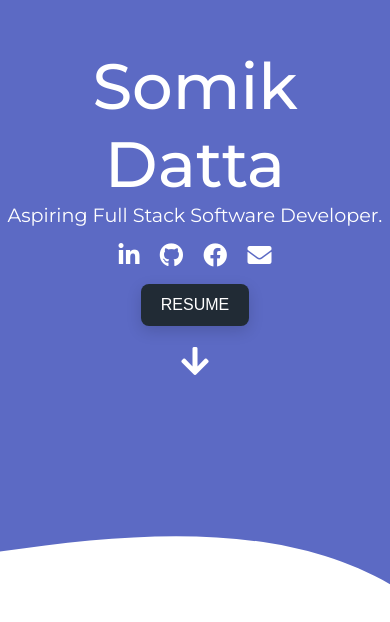
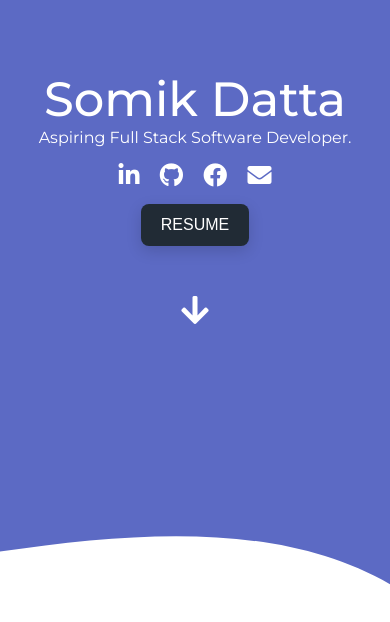
Before and after one commit to somikdatta/somikdatta.com, a plain HTML site: page index.html in a window 390 px wide. Shown: the part 116-738 px from the top of the page. Drawn offline with Linux system fonts and the light colour scheme.

Commit message:
Landing page

```diff
--- a/styles.css
+++ b/styles.css
@@ -80,6 +80,12 @@ body {
     text-decoration: none;
     font-size: 1.5rem;
     margin: 0 0.5rem;
+    transition: transform 0.2s ease-in;
+}
+
+.social:hover {
+    transform: scale(1.1);
+    transform: translateY(-5%);
 }
 
 /* Bouncing arrow */
@@ -91,7 +97,7 @@ body {
 
 .arrow {
     text-align: center;
-    margin: 5% auto;
+    margin: 3rem auto;
 }
 
 .bounce {
@@ -142,3 +148,16 @@ body {
         transform: translateY(-10px);
     }
 }
+
+/* Responsive */
+
+@media screen and (max-width: 420px) {
+    #name {
+        font-size: 3rem;
+    }
+
+    #description {
+        font-size: 1rem;
+    }
+
+}
```
Also changed, not shown: firebase.json (added), 2 other files.
